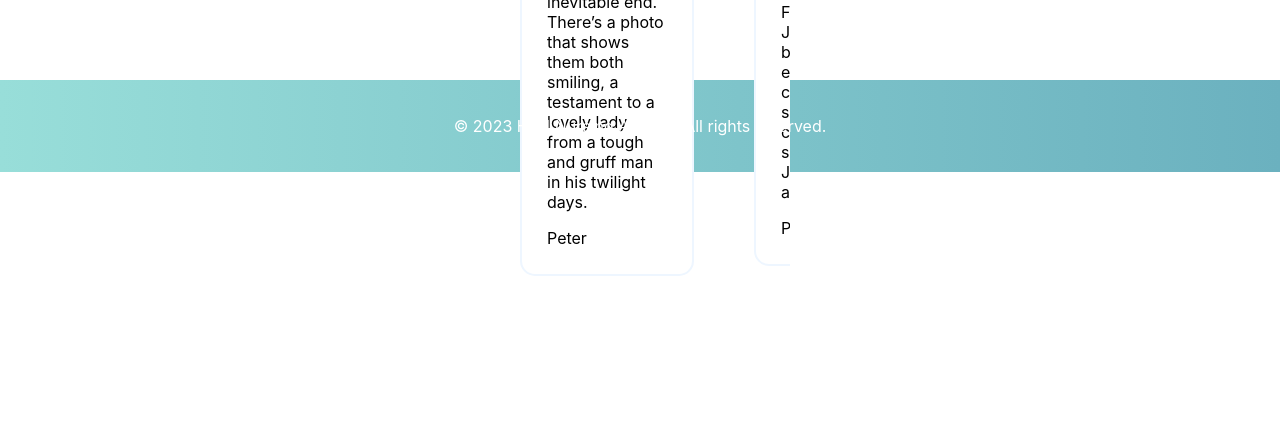
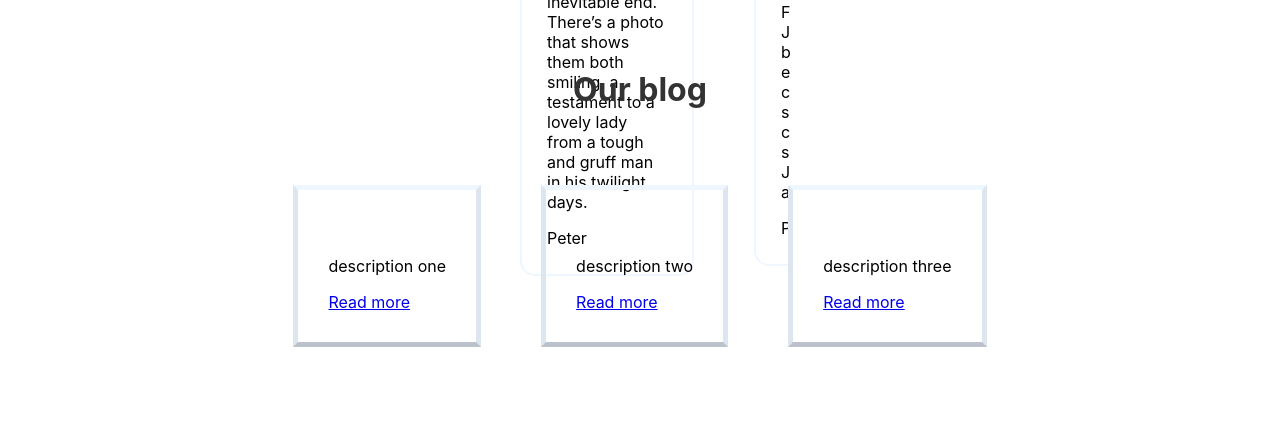
Before and after one commit to katelandcastelin/nursing-agency, a React (Create React App) app: page / in a window 1280 px wide. Shown: the part 1512-1939 px from the top of the page. Built offline with nearby package versions, Linux system fonts and the light colour scheme.

Commit message:
feat/blog-preview: added a preview of the blog on the home page

```diff
--- /dev/null
+++ b/src/components/BlogPreview.jsx
@@ -0,0 +1,68 @@
+import React from 'react';
+import styled from 'styled-components';
+import { Link } from 'react-router-dom';
+
+const BlogItems = [
+  {
+    id: 1,
+    image: '',
+    description: 'description one',
+  },
+  {
+    id: 2,
+    image: '',
+    description: 'description two',
+  },
+  {
+    id: 3,
+    image: '',
+    description: 'description three',
+  },
+]
+
+const Container = styled.div`
+  display: flex;
+  margin-top: 20px;
+`;
+
+const BlogPreviewContainer = styled.div`
+  margin: 30px;
+  padding: 30px;
+  border: solid 5px;
+  border-top-color: #eef6ff;
+  border-left-color: #dde6ee;
+  border-right-color: #dde5ee;
+  border-bottom-color: #bbc2cc;
+`;
+
+const PreviewBlock = styled.div`
+
+`;
+
+const BlogImage = styled.img`
+
+`;
+
+const Description = styled.p`
+
+`;
+
+export default function BlocgPreviw() {
+  const blogPreview = BlogItems.map((id) => (
+    <BlogPreviewContainer key={id}>
+      <PreviewBlock>
+        <BlogImage src={id.image} />
+        <Description>
+          {id.description}
+        </Description>
+        <Link>Read more</Link>
+      </PreviewBlock>
+    </BlogPreviewContainer>
+  ))
+
+  return (
+    <Container>
+      {blogPreview}
+    </Container>
+  )
+}
--- a/src/components/Testimonials.jsx
+++ b/src/components/Testimonials.jsx
@@ -1,5 +1,5 @@
 import React, { useState } from 'react';
-import styled, { keyframes } from 'styled-components';
+import styled from 'styled-components';
 import prevArrow from '../images/icons/prev-arrow.svg';
 import nextArrow from '../images/icons/next-arrow.svg';
 
--- a/src/pages/Home.jsx
+++ b/src/pages/Home.jsx
@@ -6,6 +6,7 @@ import ServiceImage2 from '../images/service-preview/service-preview-2.jpeg';
 import ServiceImage3 from '../images/service-preview/service-preview-3.jpeg';
 import ServiceImage4 from '../images/service-preview/service-preview-4.jpeg';
 import Testimonials from '../components/Testimonials';
+import BlogPreview from '../components/BlogPreview';
 
 const ServicesPreview = [
   {
@@ -192,6 +193,8 @@ export default function Home() {
       </Link>
       <Title style={{marginTop: "70px"}}>Testimonials from our clients</Title>
       <Testimonials />
+      <Title style={{marginTop: "70px"}}>Our blog</Title>
+      <BlogPreview />
     </Container>
   );
 };
```
